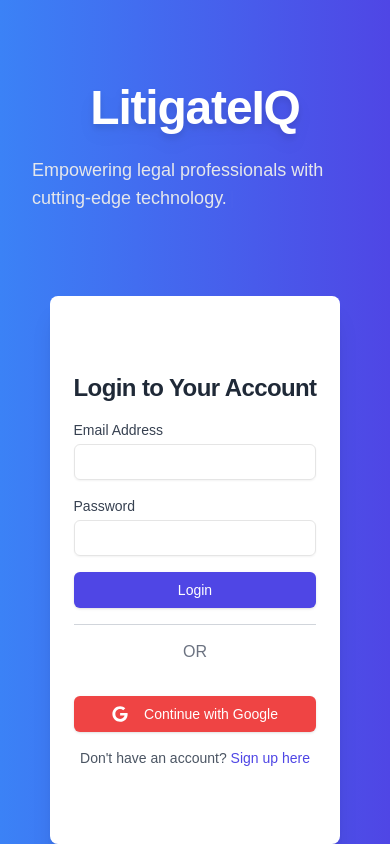
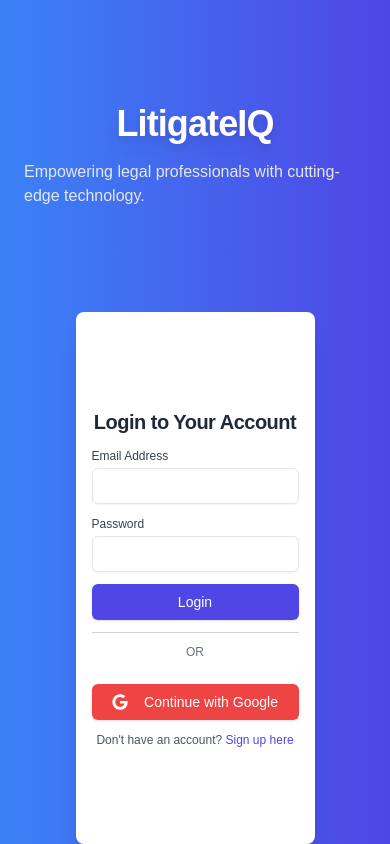
Before and after one commit to Aadityavv/updated-litigate, a Next.js app: page / in a window 390 px wide. Built offline with nearby package versions, Linux system fonts and the light colour scheme.

Commit message:
Made add new case responsive

```diff
--- a/components/AddNewCase.tsx
+++ b/components/AddNewCase.tsx
@@ -70,18 +70,18 @@
       exit={{ opacity: 0 }}
     >
       <motion.div
-        className="bg-white rounded-lg shadow-lg w-full max-w-4xl p-6 space-y-6"
-        style={{ marginTop: "5%", marginBottom: "5%" }}
+        className="bg-white rounded-lg shadow-lg w-full max-w-xl p-3 space-y-3 md:max-w-2xl sm:max-w-xs sm:p-2 overflow-y-auto max-h-screen"
+        style={{ marginTop: "2.5%", marginBottom: "2.5%" }}
         initial={{ scale: 0.8 }}
         animate={{ scale: 1 }}
         exit={{ scale: 0.8 }}
       >
-        <h2 className="text-2xl font-semibold text-gray-800 mb-4">Add New Case</h2>
-        <form onSubmit={handleSubmit} className="space-y-6">
-          <div className="grid grid-cols-1 md:grid-cols-2 gap-6">
+        <h2 className="text-lg font-semibold text-gray-800 mb-3 text-center">Add New Case</h2>
+        <form onSubmit={handleSubmit} className="space-y-3">
+          <div className="grid grid-cols-1 gap-3 md:grid-cols-2 md:gap-4">
             <div>
-              <h3 className="text-lg font-bold text-gray-700 mb-2">Case Information</h3>
-              <div className="space-y-4">
+              <h3 className="text-md font-bold text-gray-700 mb-2">Case Information</h3>
+              <div className="space-y-2">
                 <div>
                   <label
                     htmlFor="caseName"
@@ -95,6 +95,7 @@
                     value={caseName}
                     onChange={(e) => setCaseName(e.target.value)}
                     required
+                    className="text-sm"
                   />
                 </div>
                 <div>
@@ -108,7 +109,7 @@
                     id="status"
                     value={status}
                     onChange={(e) => setStatus(e.target.value)}
-                    className="w-full mt-1 p-2 border rounded-md"
+                    className="w-full mt-1 p-1 border rounded-md text-sm"
                     required
                   >
                     <option value="Active">Active</option>
@@ -127,7 +128,7 @@
                     id="caseType"
                     value={caseType}
                     onChange={(e) => setCaseType(e.target.value)}
-                    className="w-full mt-1 p-2 border rounded-md"
+                    className="w-full mt-1 p-1 border rounded-md text-sm"
                     required
                   >
                     <option value="Civil">Civil</option>
@@ -149,14 +150,15 @@
                     id="nextHearing"
                     value={nextHearing}
                     onChange={(e) => setNextHearing(e.target.value)}
+                    className="text-sm"
                   />
                 </div>
               </div>
             </div>
 
             <div>
-              <h3 className="text-lg font-bold text-gray-700 mb-2">Client Information</h3>
-              <div className="space-y-4">
+              <h3 className="text-md font-bold text-gray-700 mb-2">Client Information</h3>
+              <div className="space-y-2">
                 <div>
                   <label
                     htmlFor="clientName"
@@ -170,6 +172,7 @@
                     value={clientName}
                     onChange={(e) => setClientName(e.target.value)}
                     required
+                    className="text-sm"
                   />
                 </div>
                 <div>
@@ -185,6 +188,7 @@
                     value={contactEmail}
                     onChange={(e) => setContactEmail(e.target.value)}
                     required
+                    className="text-sm"
                   />
                 </div>
                 <div>
@@ -200,6 +204,7 @@
                     value={contactPhone}
                     onChange={(e) => setContactPhone(e.target.value)}
                     required
+                    className="text-sm"
                   />
                 </div>
               </div>
@@ -207,8 +212,8 @@
           </div>
 
           <div>
-            <h3 className="text-lg font-bold text-gray-700 mb-2">Additional Information</h3>
-            <div className="grid grid-cols-1 md:grid-cols-2 gap-6">
+            <h3 className="text-md font-bold text-gray-700 mb-2">Additional Information</h3>
+            <div className="grid grid-cols-1 gap-3 md:grid-cols-2">
               <div>
                 <label
                   htmlFor="description"
@@ -220,7 +225,8 @@
                   id="description"
                   value={description}
                   onChange={(e) => setDescription(e.target.value)}
-                  rows={3}
+                  rows={2}
+                  className="text-sm"
                   required
                 />
               </div>
@@ -228,8 +234,8 @@
           </div>
 
           <div>
-            <h3 className="text-lg font-bold text-gray-700 mb-2">Optional Information</h3>
-            <div className="grid grid-cols-1 md:grid-cols-2 gap-6">
+            <h3 className="text-md font-bold text-gray-700 mb-2">Optional Information</h3>
+            <div className="grid grid-cols-1 gap-3 md:grid-cols-2">
               <div>
                 <label
                   htmlFor="notes"
@@ -242,6 +248,7 @@
                   value={notes}
                   onChange={(e) => setNotes(e.target.value)}
                   rows={2}
+                  className="text-sm"
                 />
               </div>
               <div>
@@ -251,21 +258,21 @@
                 >
                   Documents (Optional)
                 </label>
-                <Input type="file" id="documents" />
+                <Input type="file" id="documents" className="text-sm" />
               </div>
             </div>
           </div>
 
-          <div className="flex justify-end space-x-4">
+          <div className="flex justify-end space-x-2">
             <Button
               type="button"
               variant="outline"
               onClick={onClose}
-              className="text-gray-700"
+              className="text-gray-700 text-sm"
             >
               Cancel
             </Button>
-            <Button type="submit" className="bg-blue-600 text-white">
+            <Button type="submit" className="bg-blue-600 text-white text-sm">
               Add Case
             </Button>
           </div>
--- a/components/AuthPage.tsx
+++ b/components/AuthPage.tsx
@@ -56,13 +56,13 @@
     <div className="min-h-screen bg-gradient-to-r from-blue-500 to-indigo-600 flex flex-col md:flex-row items-center justify-center overflow-hidden">
       {/* Left Side */}
       <motion.div
-        className="flex-1 h-full flex flex-col items-center justify-center text-white p-8 md:p-16 space-y-6"
+        className="flex-1 h-full flex flex-col items-center justify-center text-white p-6 md:p-12 space-y-4"
         initial={{ x: -200, opacity: 0 }}
         animate={{ x: 0, opacity: 1 }}
         transition={{ duration: 1, ease: "easeOut" }}
       >
-        <h1 className="text-5xl font-extrabold drop-shadow-lg">LitigateIQ</h1>
-        <p className="text-lg text-gray-200">
+        <h1 className="text-4xl md:text-5xl font-extrabold drop-shadow-lg">LitigateIQ</h1>
+        <p className="text-base md:text-lg text-gray-200">
           <Typewriter
             words={taglines}
             loop={true}
@@ -76,20 +76,20 @@
 
       {/* Right Side */}
       <motion.div
-        className={`flex-1 bg-white flex flex-col justify-center p-6 md:p-10 rounded-lg shadow-xl space-y-4 md:max-w-lg md:mr-[10%] h-auto`}
+        className={`flex-1 bg-white flex flex-col justify-center p-4 md:p-6 rounded-lg shadow-xl space-y-3 md:max-w-md md:mr-[8%] h-auto`}
         initial={{ x: 200, opacity: 0 }}
         animate={{ x: 0, opacity: 1 }}
         transition={{ duration: 1, ease: "easeOut" }}
       >
-        <h2 className="text-2xl font-semibold text-center text-gray-800">
+        <h2 className="text-xl md:text-2xl font-semibold text-center text-gray-800">
           {isSignUp ? "Create an Account" : "Login to Your Account"}
         </h2>
 
-        <form onSubmit={handleFormSubmit} className="space-y-4">
+        <form onSubmit={handleFormSubmit} className="space-y-3">
           {isSignUp && (
-            <div className="grid grid-cols-1 md:grid-cols-2 gap-4">
+            <div className="grid grid-cols-1 md:grid-cols-2 gap-3">
               <div>
-                <label htmlFor="firstName" className="block text-sm font-medium text-gray-700">
+                <label htmlFor="firstName" className="block text-xs font-medium text-gray-700">
                   First Name
                 </label>
                 <Input
@@ -102,7 +102,7 @@
                 />
               </div>
               <div>
-                <label htmlFor="lastName" className="block text-sm font-medium text-gray-700">
+                <label htmlFor="lastName" className="block text-xs font-medium text-gray-700">
                   Last Name
                 </label>
                 <Input
@@ -115,7 +115,7 @@
                 />
               </div>
               <div>
-                <label htmlFor="country" className="block text-sm font-medium text-gray-700">
+                <label htmlFor="country" className="block text-xs font-medium text-gray-700">
                   Country
                 </label>
                 <Input
@@ -128,7 +128,7 @@
                 />
               </div>
               <div>
-                <label htmlFor="phone" className="block text-sm font-medium text-gray-700">
+                <label htmlFor="phone" className="block text-xs font-medium text-gray-700">
                   Phone Number
                 </label>
                 <Input
@@ -144,7 +144,7 @@
           )}
 
           <div>
-            <label htmlFor="email" className="block text-sm font-medium text-gray-700">
+            <label htmlFor="email" className="block text-xs font-medium text-gray-700">
               Email Address
             </label>
             <Input
@@ -157,7 +157,7 @@
             />
           </div>
           <div>
-            <label htmlFor="password" className="block text-sm font-medium text-gray-700">
+            <label htmlFor="password" className="block text-xs font-medium text-gray-700">
               Password
             </label>
             <Input
@@ -173,7 +173,7 @@
             <div>
               <label
                 htmlFor="confirmPassword"
-                className="block text-sm font-medium text-gray-700"
+                className="block text-xs font-medium text-gray-700"
               >
                 Confirm Password
               </label>
@@ -189,25 +189,25 @@
           )}
           <Button
             type="submit"
-            className="w-full bg-indigo-600 hover:bg-indigo-700 text-white py-2"
+            className="w-full bg-indigo-600 hover:bg-indigo-700 text-white py-2 text-sm"
           >
             {isSignUp ? "Sign Up" : "Login"}
           </Button>
         </form>
 
-        <div className="relative flex items-center justify-center py-4">
+        <div className="relative flex items-center justify-center py-3">
           <div className="absolute inset-0 border-t border-gray-300"></div>
-          <span className="bg-white px-4 text-gray-500">OR</span>
+          <span className="bg-white px-3 text-gray-500 text-xs">OR</span>
         </div>
 
         <Button
           onClick={handleOAuthLogin}
-          className="w-full flex items-center justify-center bg-red-500 hover:bg-red-600 text-white py-2"
+          className="w-full flex items-center justify-center bg-red-500 hover:bg-red-600 text-white py-2 text-sm"
         >
           <FaGoogle className="mr-2" /> Continue with Google
         </Button>
 
-        <p className="text-sm text-center text-gray-600">
+        <p className="text-xs text-center text-gray-600">
           {isSignUp ? "Already have an account?" : "Don't have an account?"} {" "}
           <button
             onClick={() => setIsSignUp(!isSignUp)}
```
